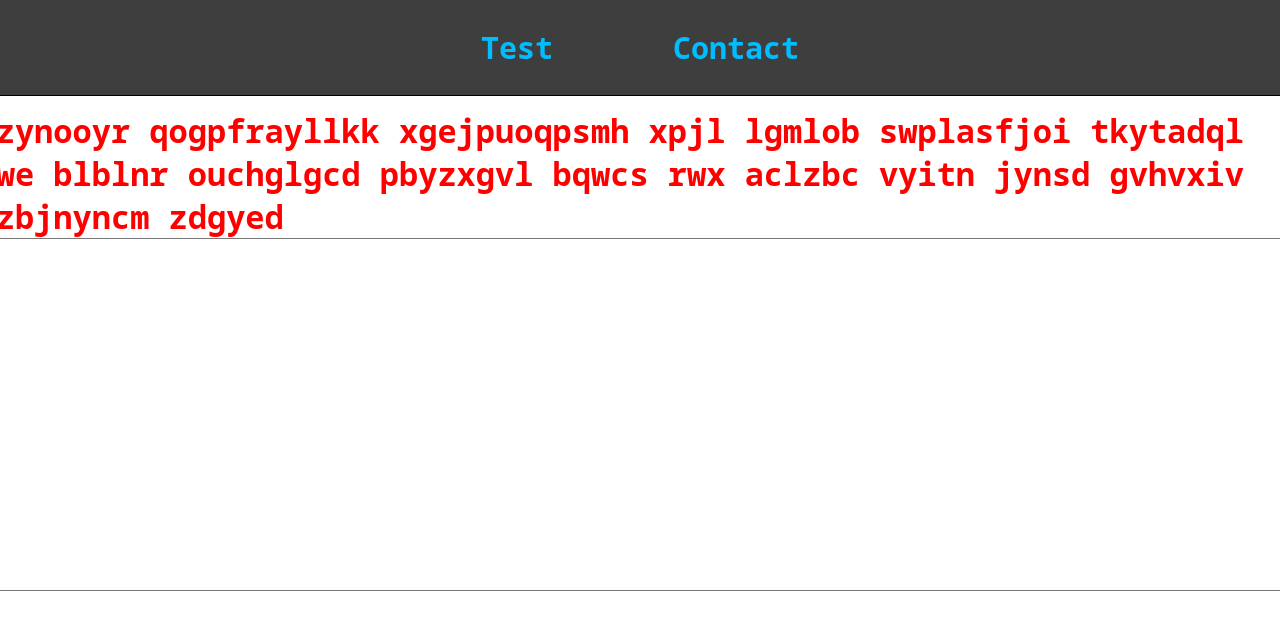
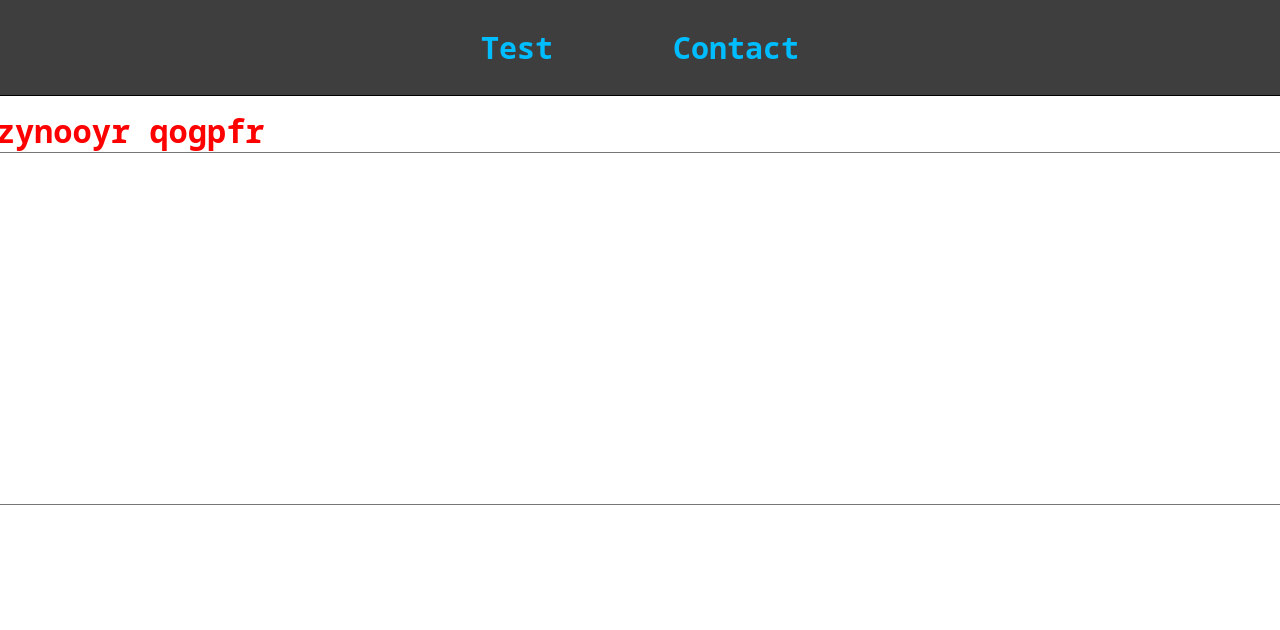
Before and after one commit to clumsyChef/typing-tester, a Svelte app: page / in a window 1280 px wide. Shown: the top 630 px of the page. Built offline with nearby package versions, Linux system fonts and the light colour scheme.

Commit message:
showing timer in console

```diff
--- a/src/components/Screen.svelte
+++ b/src/components/Screen.svelte
@@ -1,12 +1,11 @@
 <script context="module">
     import makeStr from "../words/getWords.js";
-    String.prototype.__proto__ = Array.prototype;
     export const mainString = makeStr().trim();
 </script>
 
 <div>
-    { #each mainString as single, i }
-        <span data-posi={i + 1} class="single-word {i === 0 ? 'highlighted' : ''}">{single}</span>
+    { #each mainString as word, i }
+        <span data-posi={i} class="single-word {i === 0 ? 'highlighted' : ''}">{word}</span>
     { /each }
 </div>
 
--- a/src/components/TypingArea.svelte
+++ b/src/components/TypingArea.svelte
@@ -3,12 +3,26 @@
     import Screen from "./Screen.svelte";
     const stringToCompare = mainString;
     let someStr = "";
+    let timer;
     const typing = (e) => {
+        if(!timer) {
+            timer = new Date().getTime();
+        }
         let thisKey = e.data;
         let presentLength = e.target.value.length;
-
-        console.log(e);
-        console.log(e.target.value.length)
+        let presentLetter = stringToCompare[presentLength - 1];
+        if(presentLetter === thisKey) {
+            document.querySelectorAll("span[data-posi]").forEach((elem) => {elem.classList.remove("highlighted")});
+            let nextSpan = document.querySelector(`span[data-posi='${presentLength}']`);
+            if(nextSpan) {
+                document.querySelector(`span[data-posi='${presentLength}']`).classList.add("highlighted");
+            } else {
+                let finalTime = new Date().getTime();
+                let millis = (finalTime - timer) / 1000;
+            }
+        } else {
+            e.target.value = e.target.value.slice(0, -1);
+        }
     }
 
 </script>
--- a/src/words/getWords.js
+++ b/src/words/getWords.js
@@ -1,30 +1,30 @@
-const allChars = Array.from(Array(26).keys()).map((el) => String.fromCharCode(el + 97))
+const allChars = Array.from(Array(26).keys()).map((el) => String.fromCharCode(el + 97));
 let srtToReturn = "";
 
 const makeWord = (n) => {
-    let thisWord = ""
+    let thisWord = "";
     while (thisWord.length < n) {
-        thisWord += allChars[~~(Math.random() * allChars.length)]
+        thisWord += allChars[~~(Math.random() * allChars.length)];
     }
 
     return thisWord;
-}
+};
 
 const makeStr = () => {
-    let strLength = 150;
+    let strLength = 15;
     let maxWordLength = 12;
     let maxStringLength = 100;
     while (srtToReturn.length < strLength) {
         if (strLength - srtToReturn.length < maxWordLength) {
             maxWordLength = strLength - srtToReturn.length;
         }
-        let wordLength = (Math.random() * (maxWordLength - 1)) + 1
-        srtToReturn += makeWord(wordLength)
+        let wordLength = Math.random() * (maxWordLength - 1) + 1;
+        srtToReturn += makeWord(wordLength);
         srtToReturn += " ";
     }
     let x = srtToReturn.slice(-1);
 
     return srtToReturn;
-}
+};
 
 export default makeStr;
```
Also changed, not shown: package.json (line endings or trailing spaces), 1 other file (tests, documents, lock files or other folders).
